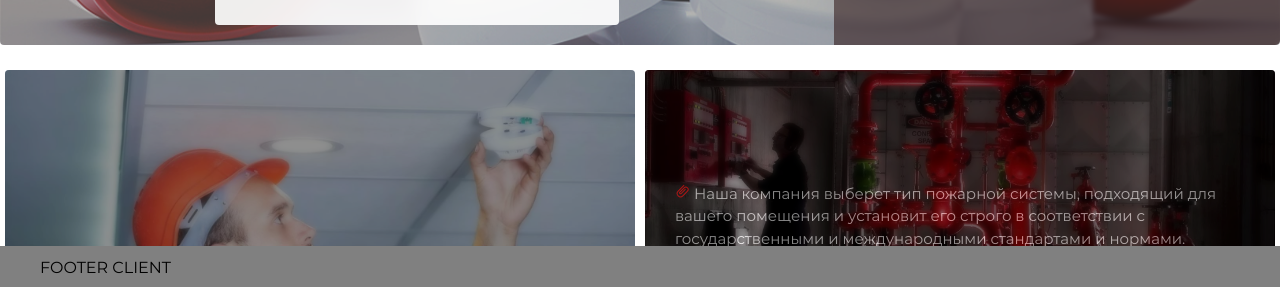
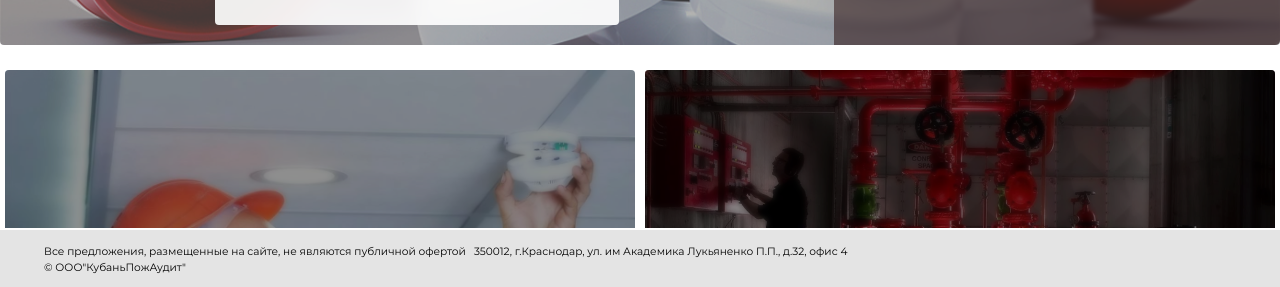
Before and after one commit to Neo-000/fire-alarm-front, a Vue app in the folder fire-front/: page /home in a window 1280 px wide. Shown: the part 510-797 px from the top of the page. Built offline with nearby package versions, Linux system fonts and the light colour scheme; no server answers; grey boxes are pictures that could not be loaded.

Commit message:
#homepage

```diff
--- a/fire-front/src/assets/scss/adaptive_font.scss
+++ b/fire-front/src/assets/scss/adaptive_font.scss
@@ -5,8 +5,11 @@ $maxWidth: 1920;
 	font-size: calc(#{$mobSize + px} + #{$addSize} * ((100vw - 320px) / #{$maxWidth}));
 }
 
+.font--footer{@include adaptiv-font(7,13)}
 .font--mini{@include adaptiv-font(12,15)}
 .font--maxi{@include adaptiv-font(17,30)}
 .font--normal{@include adaptiv-font(14,24)}
 .font--h1{@include adaptiv-font(16,26)}
 .font--h2{@include adaptiv-font(15,25)}
+
+.font--banner{@include adaptiv-font(8,20)}
--- a/fire-front/src/components/ClientFooter.vue
+++ b/fire-front/src/components/ClientFooter.vue
@@ -2,13 +2,31 @@
 </script>
 
 <template>
-  <div class="header">
     <div class="wrapper">
-        FOOTER CLIENT
+        <div class="footer none-select font--footer">
+          <div class="footer_item">
+            <p>Все предложения, размещенные на сайте, не являются публичной офертой</p>
+            <p>© ООО"КубаньПожАудит"</p>
+          </div>
+          <div class="footer_item">
+            <p>350012, г.Краснодар, ул. им Академика Лукьяненко П.П., д.32, офис 4</p>
+          </div>
+        </div>
     </div>
-  </div>
 </template>
 
-<style scoped>
+<style scoped lang="scss">
 
+.footer{
+  display: flex;
+  justify-content: flex-start;
+  @media (max-width:450px) {
+    // flex-direction: column;
+  }
+  &_item{
+    margin: 2px;
+    padding: 2px;
+
+  }
+}
 </style>
--- a/fire-front/src/layout/ClientLayout.vue
+++ b/fire-front/src/layout/ClientLayout.vue
@@ -14,6 +14,7 @@ import { RouterLink, RouterView } from 'vue-router';
     </div>
     <div class="content_layout">
       <router-view></router-view>
+      <!-- <ClientFooter></ClientFooter> -->
     </div>
     <div class="footer_layout">
       <ClientFooter></ClientFooter>
@@ -44,12 +45,14 @@ import { RouterLink, RouterView } from 'vue-router';
     width: 100%;
     flex: 1 0 auto;
     z-index: 50;
+    margin-bottom: 2px;
   }
   .footer_layout{
+    height: 60px;
     position: relative;
-    background: grey;
+    background: rgb(228, 228, 228);
     width: 100%;
-    flex: 0 0 auto;
+    /* flex: 0 0 auto; */
     z-index: 60;
   }
 </style>
--- a/fire-front/src/views/HomePageClient.vue
+++ b/fire-front/src/views/HomePageClient.vue
@@ -159,7 +159,7 @@ onMounted(() => {
             </div>
         </div>
     </div>
-    <div class="content-center">
+    <div class="content-center font--banner">
       <div class="container">
         <div class="photo_block block block1" id="aps">
           <div class="str">
@@ -196,66 +196,69 @@ onMounted(() => {
 
 <style scoped lang="scss">
 .container {
-  height: 400px;
+  height: 500px;
   width: 100%;
 
   display: flex;
   flex-flow: column wrap;
   justify-content: flex-end;
-  resize: both;
+  // resize: both;
   overflow: hidden;
+  @media (max-width:450px) {
+    height: auto;
+    flex-flow: column nowrap;
+  }
 }
 
 .block {
   box-sizing: border-box;
-  // background: #48f;
   margin: 5px;
-  // padding: 10px;
-  // font-size: 30px;
-  // color: #fff;
   transition: all 0.4s ease-in-out 0s;
   @media (max-width:450px) {
     // padding: 3px;
+    width: 100% !important;
+    margin: 2px !important;
+    height: 140px !important;
   }
   &:hover, &:focus{
     transition: all 0.4s ease-in-out 0s;
-    background-position: bottom center !important;
+    background-position: bottom 4px center !important;
   }
 }
 
 .block1 {
   width: calc(50% - 10px);
   height: calc(100% - 10px);
-  @media (max-width:450px) {
-    width: calc(40% - 10px);
-    // margin: 0;
-  }
+  // @media (max-width:450px) {
+  //   width: calc(40% - 10px);
+  //   // margin: 0;
+  // }
 }
 
 .block2 {
   width: calc(50% - 10px);
   height: calc(50% - 10px);
-  @media (max-width:450px) {
-    width: calc(60% - 10px);
-    // margin: 0;
-  }
+  // @media (max-width:450px) {
+  //   width: calc(60% - 10px);
+  //   // margin: 0;
+  // }
 }
 
 .block3,
 .block4 {
   width: calc(25% - 10px);
   height: calc(50% - 10px);
-  @media (max-width:450px) {
-    width: calc(30% - 10px);
-    // margin: 0;
-  }
+  // @media (max-width:450px) {
+  //   width: calc(30% - 10px);
+  //   // margin: 0;
+  // }
 }
 
 .block4 {
   margin-left: calc(-25% + 5px);
-  @media (max-width:450px) {
-    margin-left: calc(-30% + 5px);
-  }
+  // @media (max-width:450px) {
+  //   margin-left: calc(-30% + 5px);
+  // }
 }
 .str{
   // text-indent: 20px;
@@ -272,7 +275,7 @@ onMounted(() => {
   justify-content: center;
   border-radius: 4px;
   padding: 10px 30px;
-  font-size: 15px;
+  // font-size: 15px;
   transition: all 0.4s ease-in-out 0s;
   opacity: 0.6;
   &:hover{
@@ -283,7 +286,7 @@ onMounted(() => {
 
   }
   @media (max-width:450px) {
-    font-size: 10px;
+    // font-size: 10px;
     padding: 5px;
   }
 }
@@ -312,7 +315,7 @@ onMounted(() => {
 }
 
 .homePage{
-overflow-y:auto;
+// overflow-y:auto;
 height: 100%;
 padding: 10px 0;
 }
```
